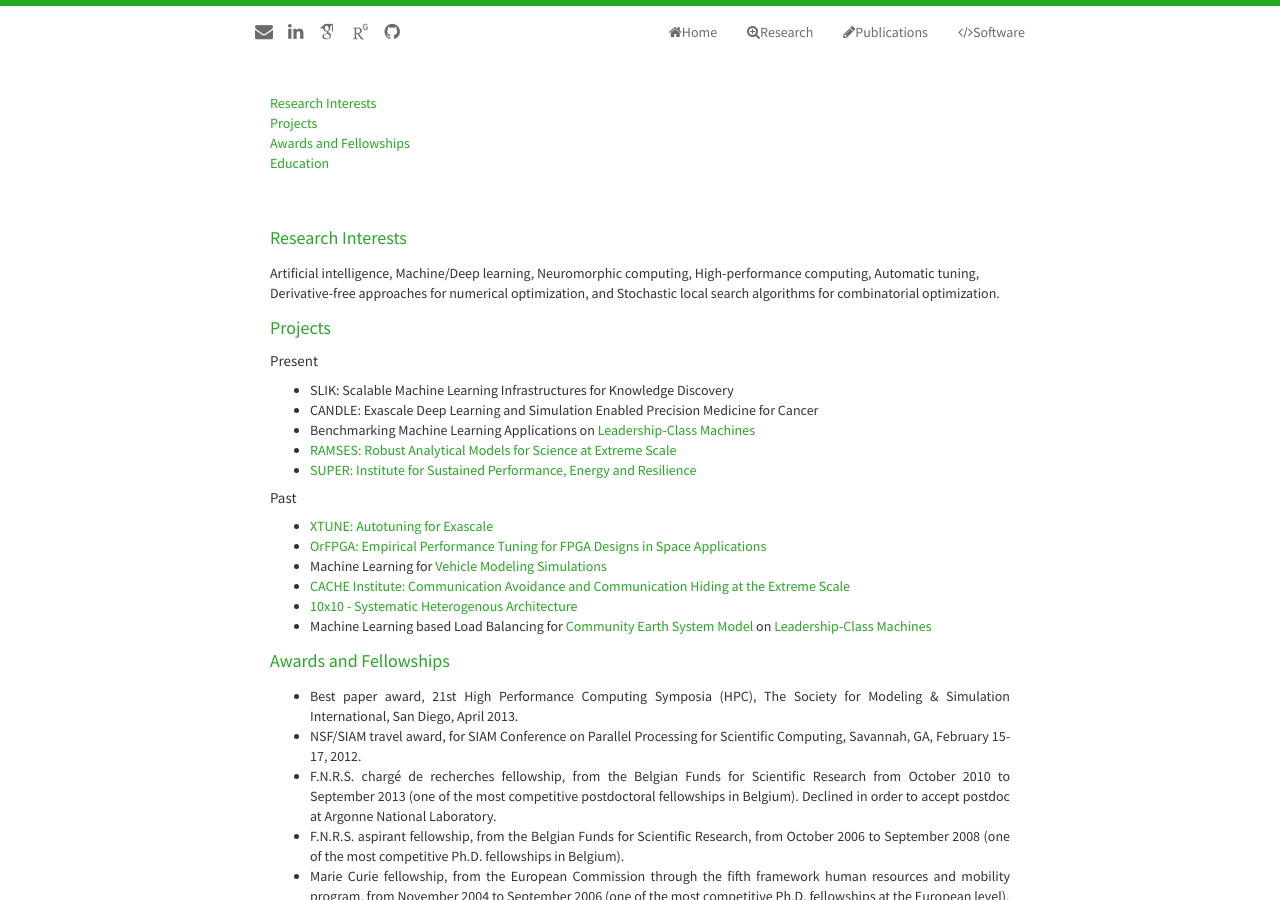
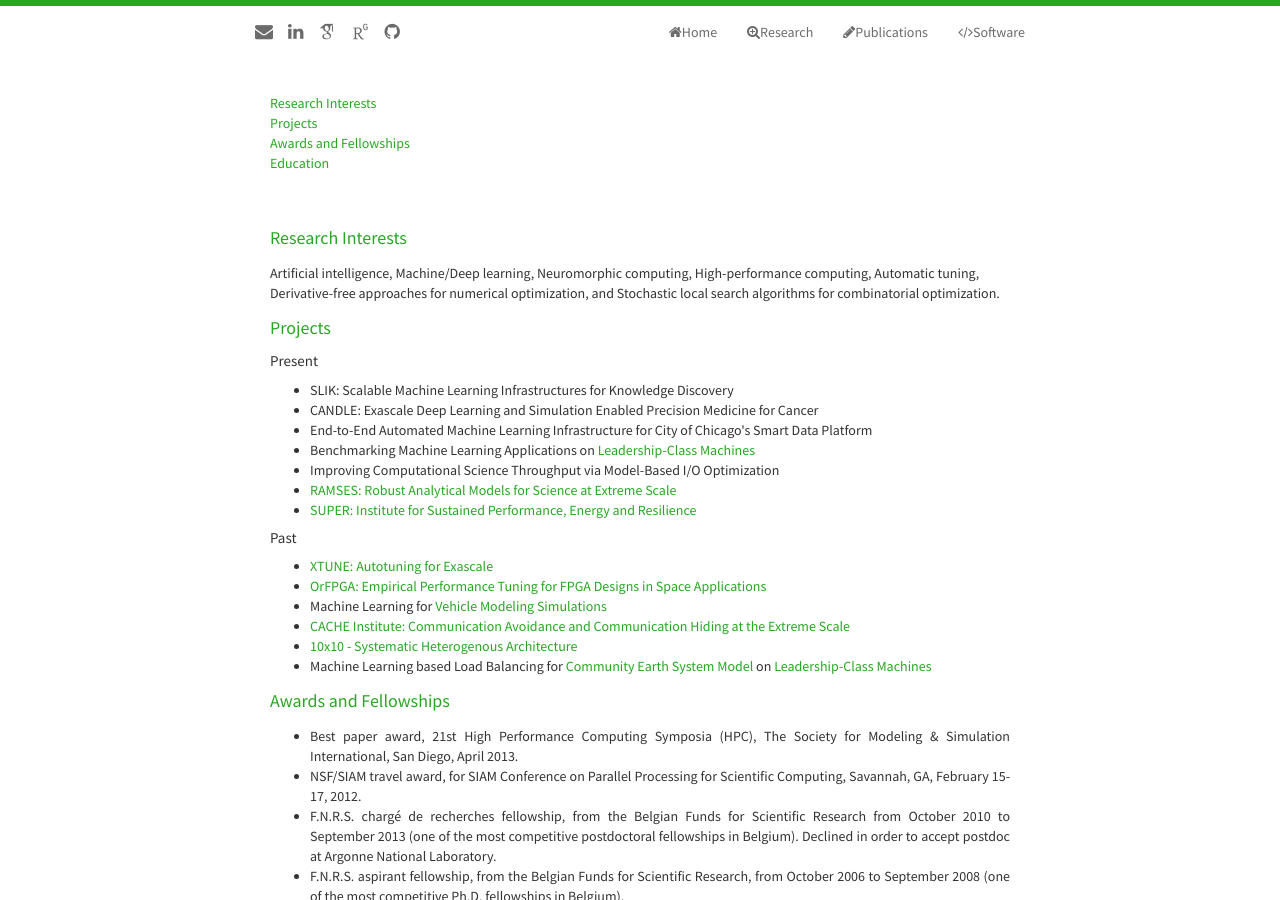
Before and after one commit to pbalapra/pbalapra.github.io, a Jekyll site: the page built from research.html, in a window 1280 px wide and 900 px high. Built offline with Jekyll 4.4.1, drawn with Linux system fonts in a browser that asks for light colours; nearby versions of some CDN libraries; some web fonts are replaced.

Commit message:
new projects

```diff
--- a/_includes/research.html
+++ b/_includes/research.html
@@ -23,7 +23,9 @@
     <ul class="itemize1">
     <li> SLIK: Scalable Machine Learning Infrastructures for Knowledge Discovery</a></li>
     <li> CANDLE: Exascale Deep Learning and Simulation Enabled Precision Medicine for Cancer </a></li>
+    <li> End-to-End Automated Machine Learning Infrastructure for City of Chicago's Smart Data Platform</a></li>
     <li> Benchmarking Machine Learning Applications on <a href="https://www.alcf.anl.gov/mira" target="_blank"> Leadership-Class Machines</a></li>
+    <li> Improving Computational Science Throughput via Model-Based I/O Optimization </a></li>
     <li><a href="https://sites.google.com/site/ramsesdoeproject/" target="_blank">RAMSES: Robust Analytical Models for Science at Extreme Scale </a>  </li>
     <li><a href="http://super-scidac.org/" target="_blank">SUPER: Institute for Sustained Performance, Energy and Resilience</a>  </li>
     </ul>
```
